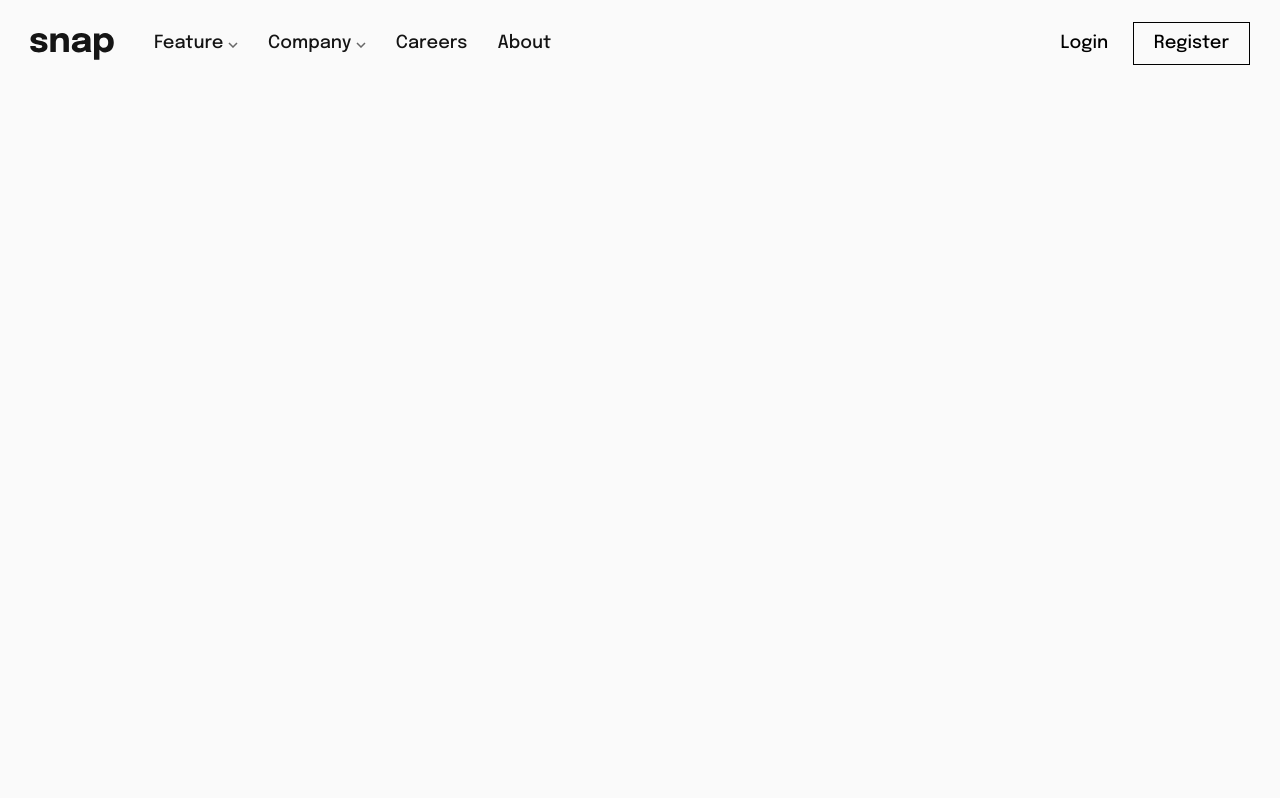
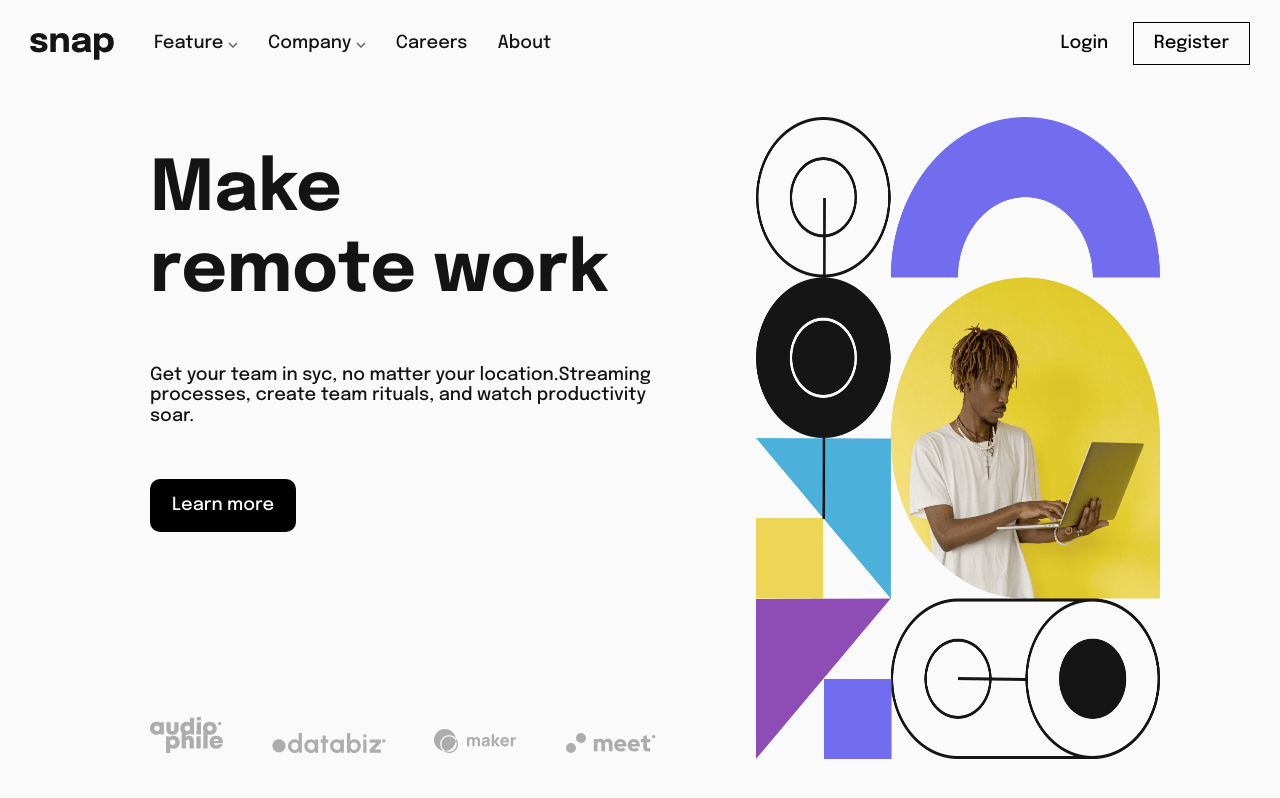
Before and after one commit to bahoz-ali/remote_work_page, a website: page index.html in a window 1280 px wide. Drawn offline with Linux system fonts and the light colour scheme.

Commit message:
fnish hero part

```diff
--- a/index.html
+++ b/index.html
@@ -27,10 +27,10 @@
 
         <ul class="nav-links">
           <li class="nav-links_link">
-            Feature  <img src="images/icon-arrow-down.svg" alt="" />
+            Feature <img src="images/icon-arrow-down.svg" alt="" />
           </li>
           <li class="nav-links_link">
-            Company  <img src="images/icon-arrow-down.svg" alt="" />
+            Company <img src="images/icon-arrow-down.svg" alt="" />
           </li>
           <li class="nav-links_link">Careers</li>
           <li class="nav-links_link">About</li>
@@ -43,5 +43,40 @@
       </div>
     </nav>
     <!-- NavBar section end -->
+
+    <!-- main section start-->
+    <main class="hero">
+      <div class="hero_left-side">
+        <div class="hero_part1">
+          <div class="hero_header">
+            <h1>Make</h1>
+            <h1>remote work</h1>
+          </div>
+
+          <p>
+            Get your team in syc, no matter your location.Streaming processes,
+            create team rituals, and watch productivity soar.
+          </p>
+
+          <button>Learn more</button>
+        </div>
+
+        <div class="brands">
+          <div class="brand">
+            <img src="images/client-audiophile.svg" alt="" />
+          </div>
+          <div class="brand">
+            <img src="images/client-databiz.svg" alt="" />
+          </div>
+          <div class="brand"><img src="images/client-maker.svg" alt="" /></div>
+          <div class="brand"><img src="images/client-meet.svg" alt="" /></div>
+        </div>
+      </div>
+      <!-- hero left side-->
+      <div class="hero_right-side">
+        <img src="images/image-hero-desktop.png" alt="" />
+      </div>
+    </main>
+    <!-- main section end-->
   </body>
 </html>
--- a/style.css
+++ b/style.css
@@ -44,7 +44,7 @@ ul {
   margin-right: 30px;
 }
 
-.nav-links .nav-links_link{
+.nav-links .nav-links_link {
   cursor: pointer;
 }
 
@@ -64,3 +64,67 @@ ul {
   /* border-radius: 12px; */
   border: 1px solid black;
 }
+
+/* main section */
+* {
+  box-sizing: border-box;
+}
+
+.hero {
+  display: flex;
+  justify-content: space-between;
+  margin: 30px 120px 0 150px;
+  height: 80.3vh;
+}
+
+.hero_left-side {
+  width: 60%;
+  display: flex;
+  flex-direction: column;
+  justify-content: space-between;
+  padding-right: 100px;
+}
+
+.hero_part1 {
+  height: 70%;
+  display: flex;
+  flex-direction: column;
+  justify-content: space-evenly;
+  align-items: flex-start;
+}
+
+.brands {
+  height: 30%;
+  display: flex;
+  justify-content: space-between;
+  align-items: flex-end;
+}
+
+.hero_part1 .hero_header h1 {
+  margin: 0;
+  padding: 0;
+  font-size: 70px;
+}
+
+.hero_part1 button {
+  background-color: black;
+  color: white;
+  padding: 16px 22px;
+  border-radius: 10px;
+  cursor: pointer;
+  outline: 0;
+  border: none;
+}
+
+.hero_left-side {
+}
+
+.hero_right-side {
+  width: 40%;
+  text-align: right;
+}
+.hero_right-side img {
+  width: 100%;
+  height: 100%;
+  text-align: right;
+}
```
